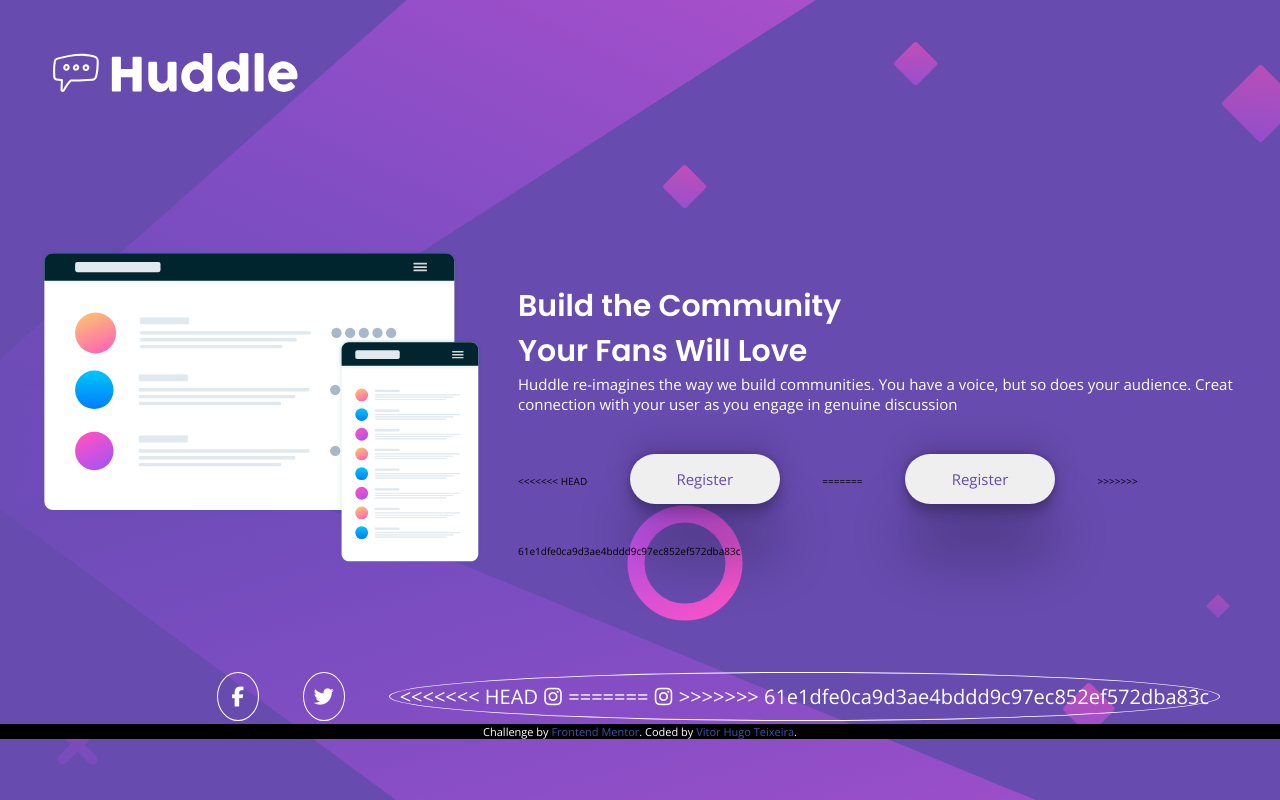
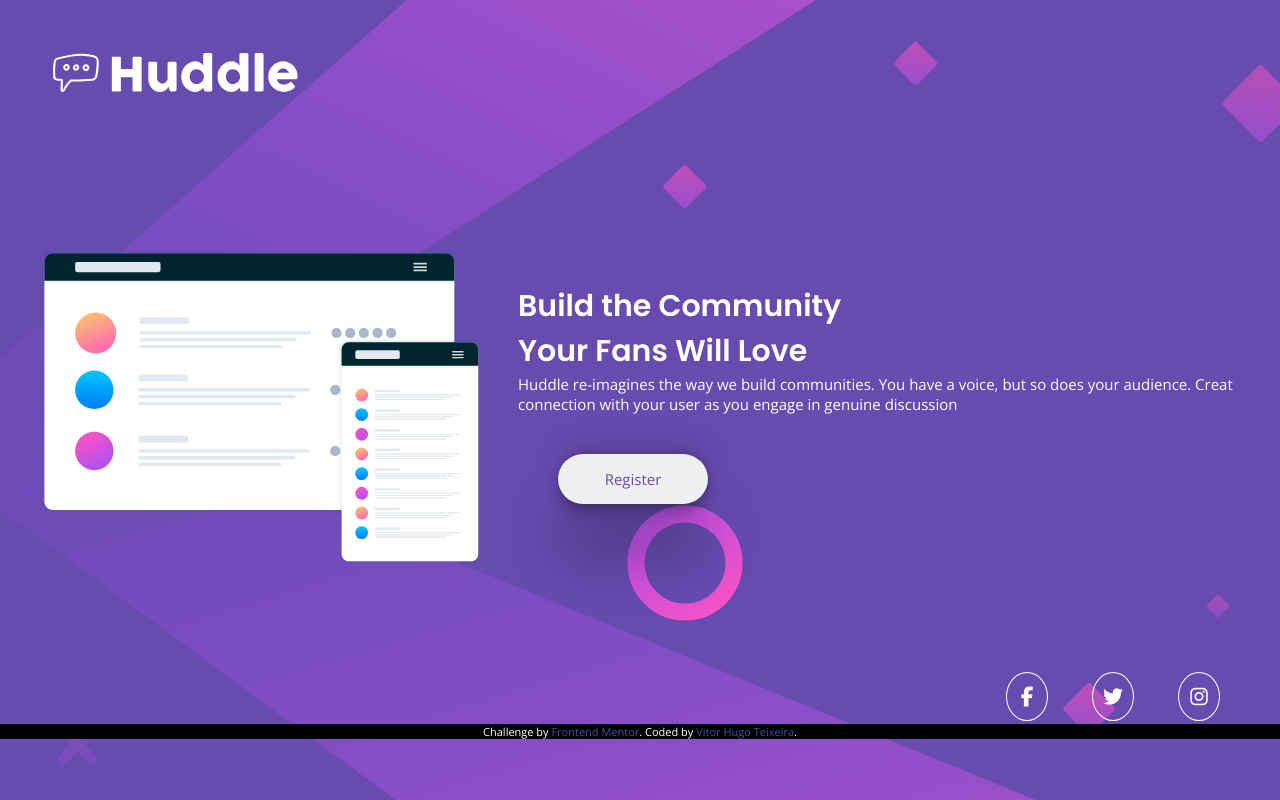
Before and after one commit to Vitor5782/QUEST-HTML-CSS-AVANCADO, a plain HTML site: page index.html in a window 1280 px wide. Drawn offline with nearby package versions, Linux system fonts and the light colour scheme.

Commit message:
correcao do push pelo vscode

```diff
--- a/index.html
+++ b/index.html
@@ -13,7 +13,7 @@
   <link rel="preconnect" href="https://fonts.gstatic.com" crossorigin>
   <link href="https://fonts.googleapis.com/css2?family=Open+Sans&family=Poppins:wght@400;600&display=swap"
     rel="stylesheet">
-    <script src="https://kit.fontawesome.com/c14baa9da4.js" crossorigin="anonymous"></script>
+  <script src="https://kit.fontawesome.com/c14baa9da4.js" crossorigin="anonymous"></script>
 
   <title>Frontend Mentor | Huddle landing page with single introductory section</title>
 </head>
@@ -35,11 +35,7 @@
           Huddle re-imagines the way we build communities. You have a voice, but so does your audience. Creat connection
           with your user as you engage in genuine discussion
         </p>
-<<<<<<< HEAD
         <button type="button" class="botao">Register</button>
-=======
-          <button type="button" class="botao">Register</button>
->>>>>>> 61e1dfe0ca9d3ae4bddd9c97ec852ef572dba83c
       </div>
     </section>
     <footer class="footer">
@@ -57,11 +53,7 @@
           </li>
           <li>
             <a href="#">
-<<<<<<< HEAD
               <i class="fa-brands fa-instagram"></i>
-=======
-              <i class="fab fa-instagram"></i>
->>>>>>> 61e1dfe0ca9d3ae4bddd9c97ec852ef572dba83c
             </a>
           </li>
         </ul>
```
